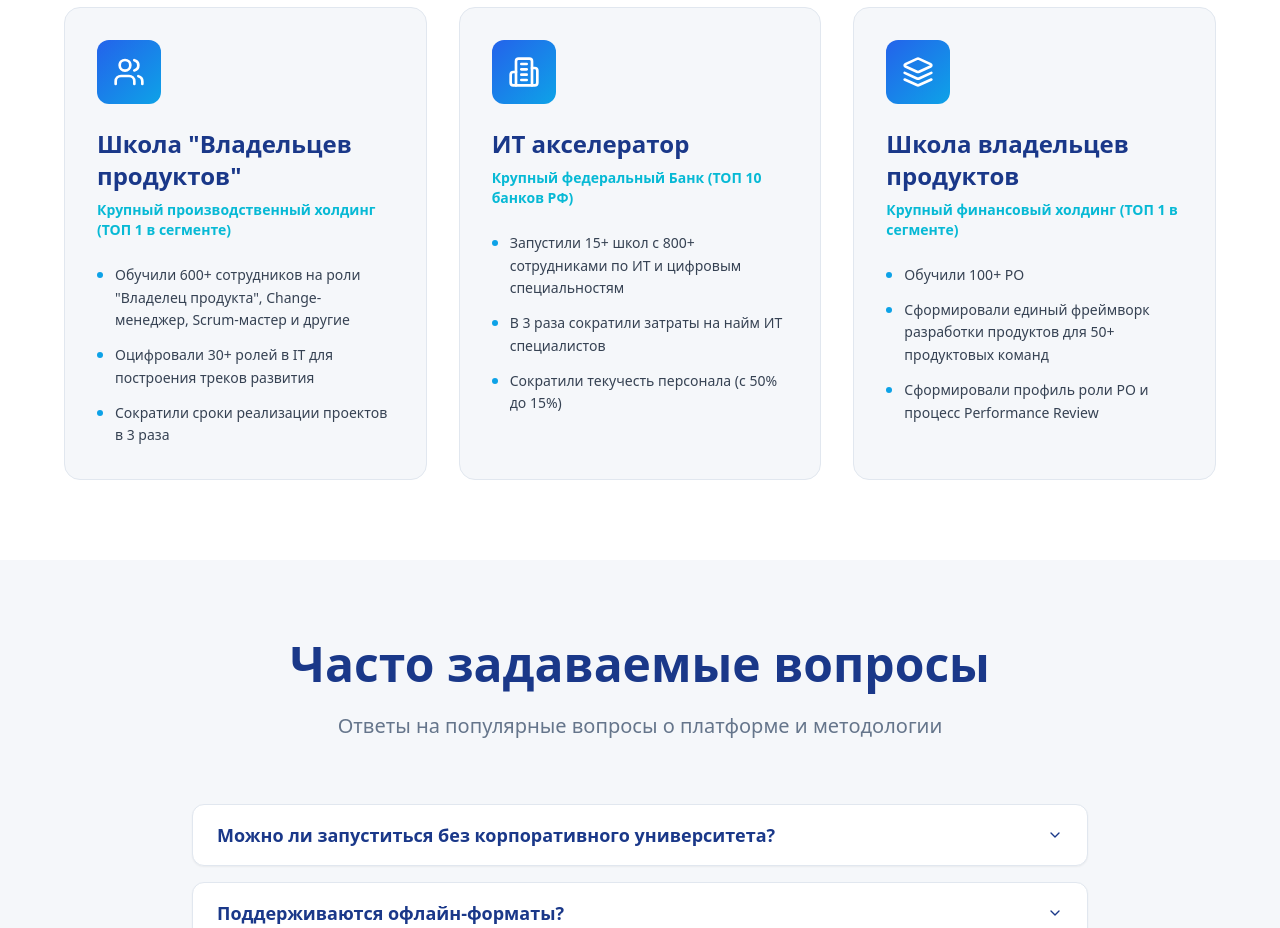
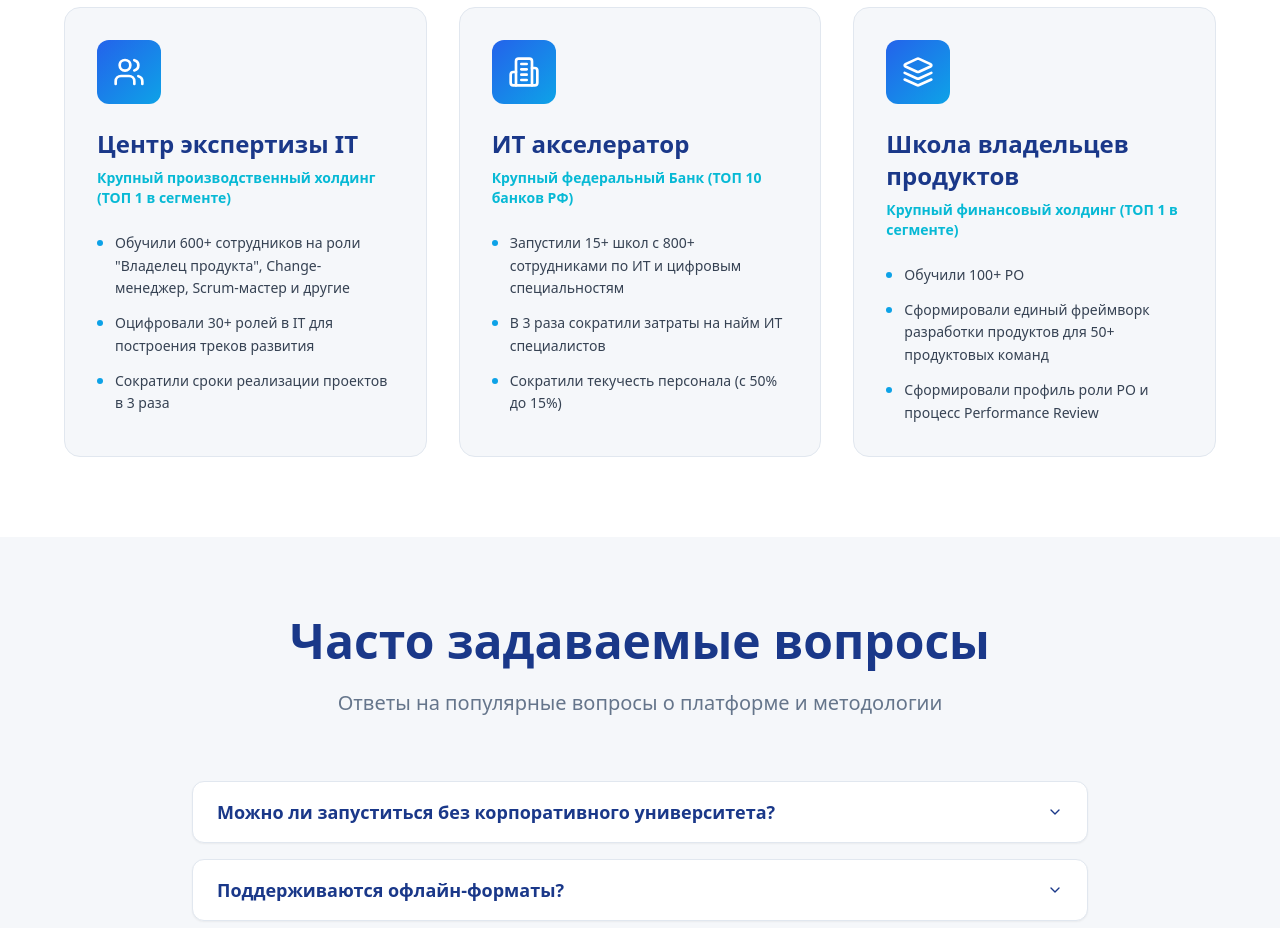
Before and after one commit to Junkcat/roleum-growth-hub, a React (Vite) app: page / in a window 1280 px wide. Shown: the part 8320-9248 px from the top of the page. Built offline with nearby package versions, Linux system fonts and the light colour scheme; the HTML template or start-up script is replaced by a standard one.

Commit message:
Update first case title
Replace "Школа "Владельцев продуктов"" with "Центр экспертизы IT" in the first case of the Cases.tsx file.

```diff
--- a/src/components/sections/Cases.tsx
+++ b/src/components/sections/Cases.tsx
@@ -4,7 +4,7 @@ import { useScrollAnimation } from "@/hooks/use-scroll-animation";
 const cases = [
   {
     icon: Users,
-    title: "Школа \"Владельцев продуктов\"",
+    title: "Центр экспертизы IT",
     client: "Крупный производственный холдинг (ТОП 1 в сегменте)",
     results: [
       "Обучили 600+ сотрудников на роли \"Владелец продукта\", Change-менеджер, Scrum-мастер и другие",
```
